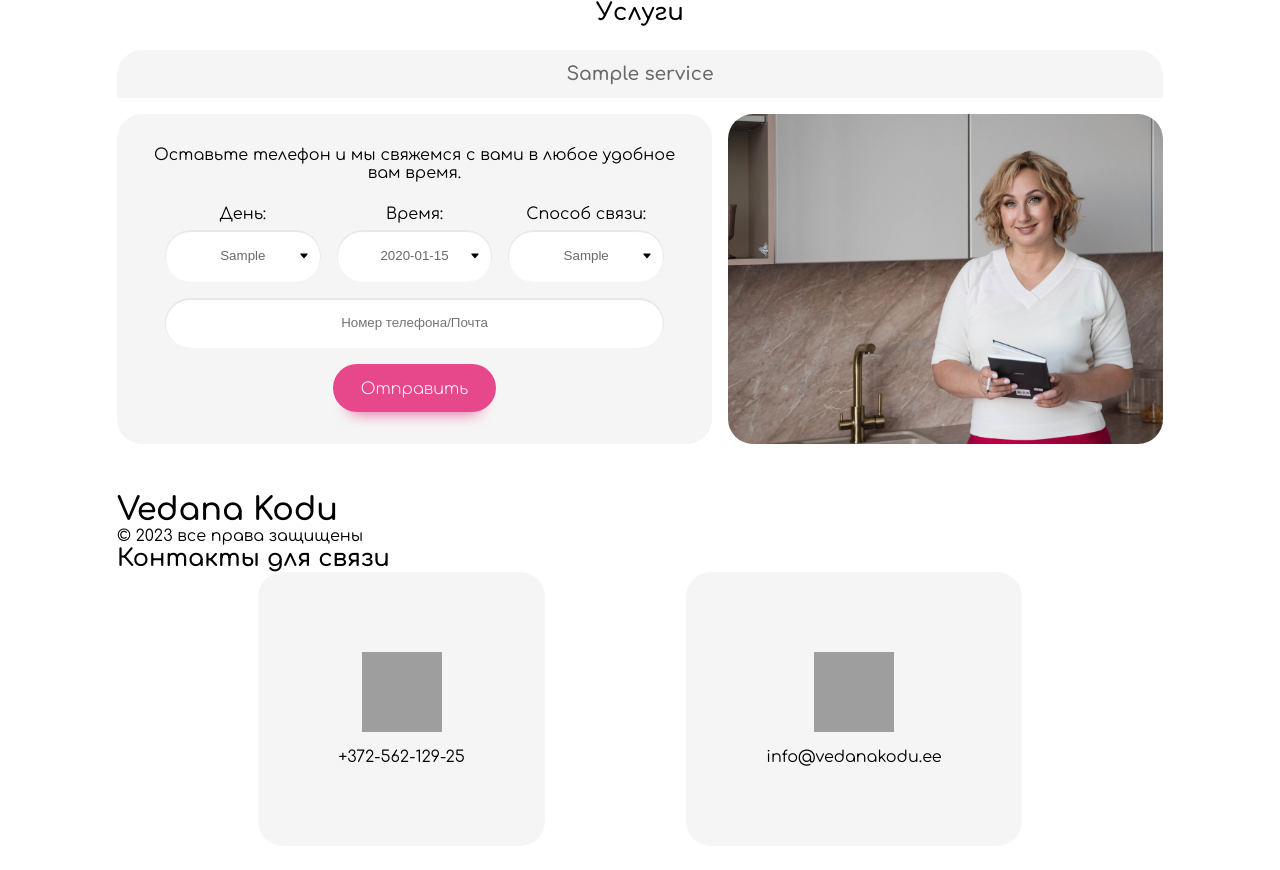
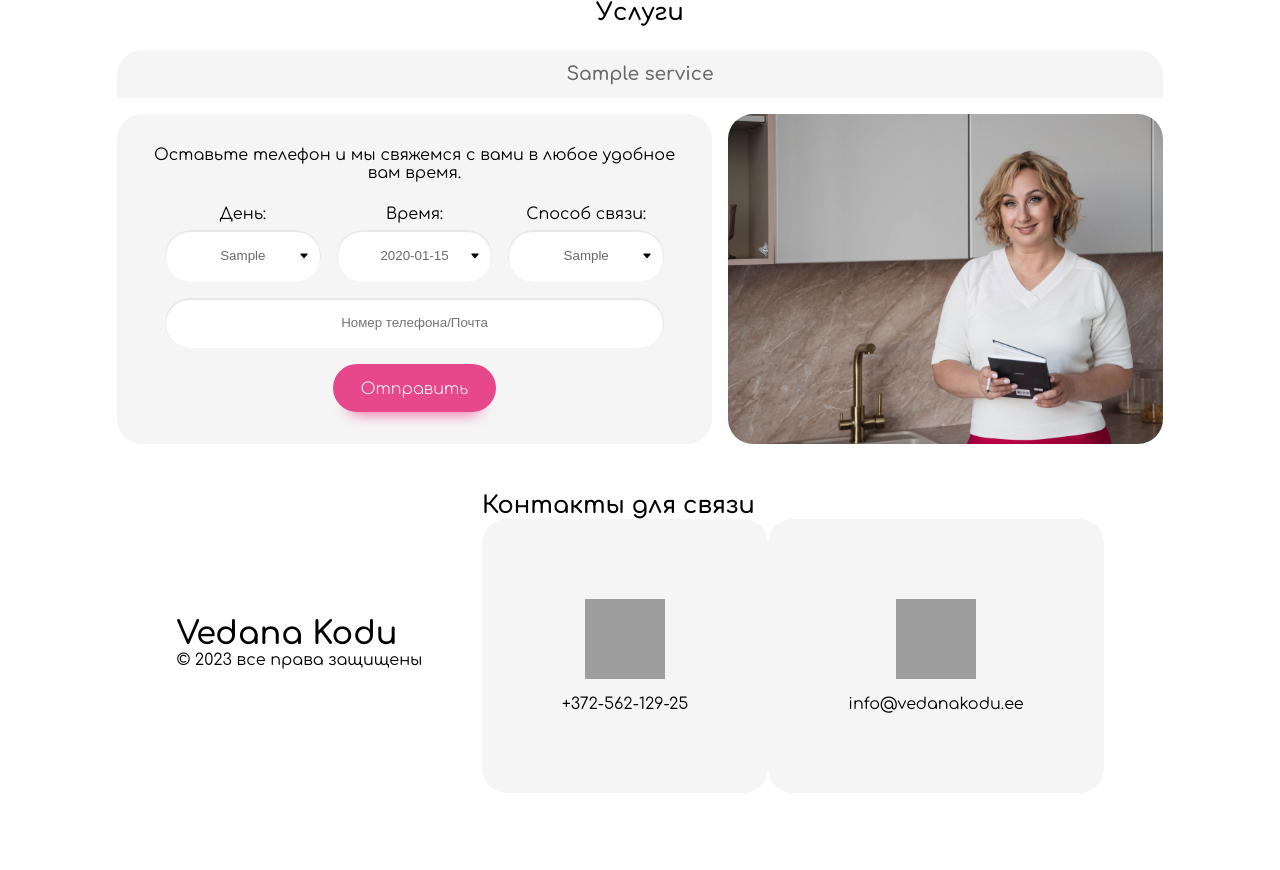
Before and after one commit to verts-online/dina_kodu, a Django app: page / in a window 1280 px wide. Shown: the part 2305-3175 px from the top of the page. After the commit the page ends 3018 px from the top, so only its background shows below. Run offline with Django 4.2, Linux system fonts and the light colour scheme; tables that the repository leaves empty hold one stand-in row (values such as "Sample post"); some libraries are stand-ins or nearby versions; grey boxes are pictures that could not be loaded.

Commit message:
Update footer.html

```diff
--- a/core/landing/templates/landing/includes/footer.html
+++ b/core/landing/templates/landing/includes/footer.html
@@ -1,4 +1,10 @@
 <style>
+    .footer {
+        display: flex;
+        flex-wrap: wrap;
+        align-items: center;
+        place-content: space-evenly;
+    }
     .contact-info {
         display: flex;
         flex-wrap: wrap;
@@ -23,7 +29,7 @@
         height: 5rem;
     }
 </style>
-<div style='padding: 1em;'>
+<div style='padding: 1em;' class='footer'>
     <div>
       <h1 class="">Vedana Kodu</h1>
       <p>© 2023 все права защищены</p>
```
